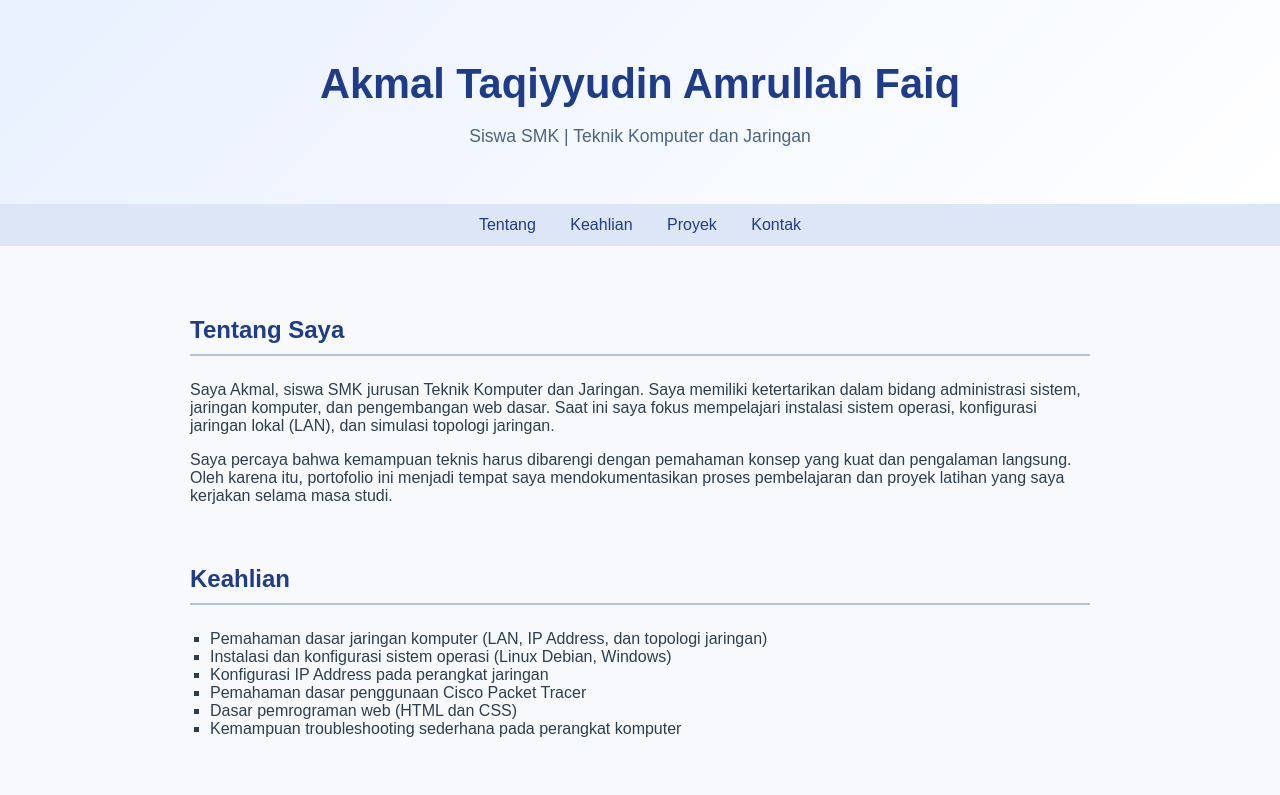
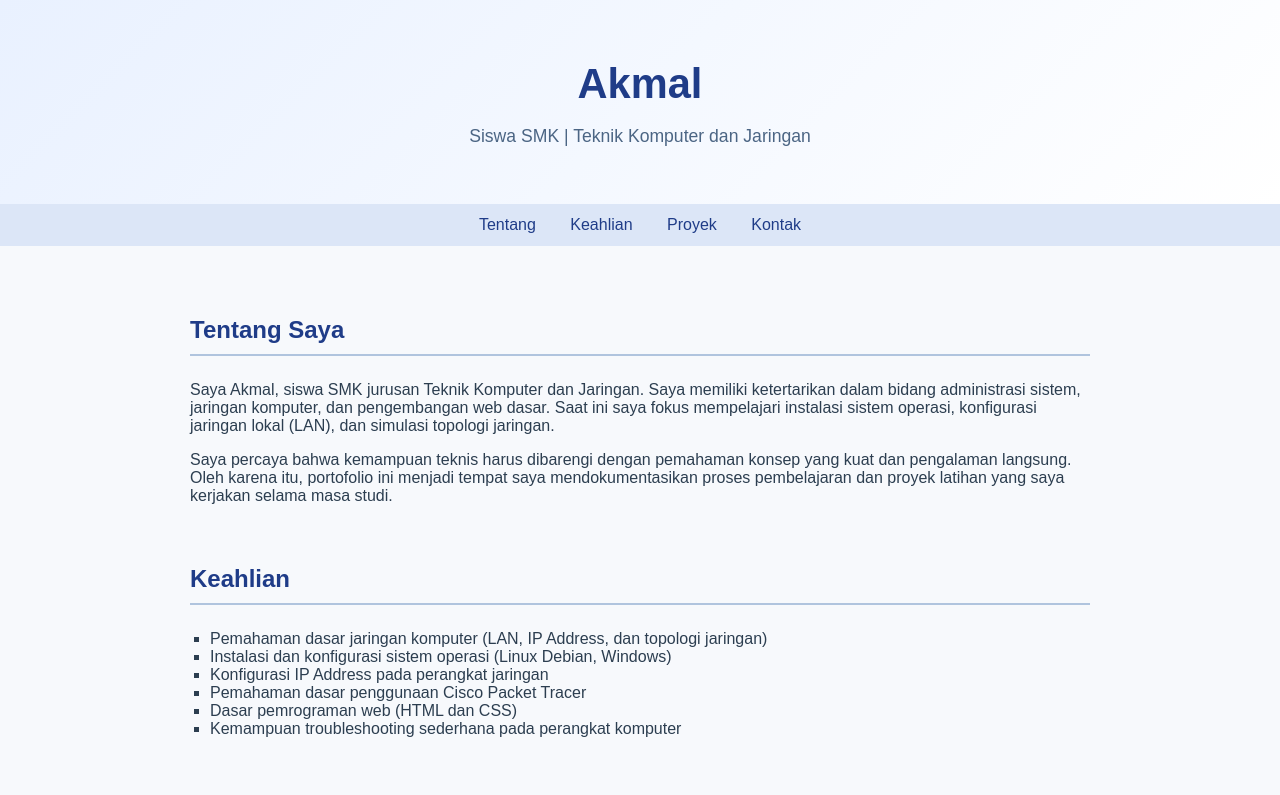
Before and after one commit to akmaltaqiyyamrfaiq-rgb/akmaltaqiyyamrfaiq.github.io, a plain HTML site: page index.html in a window 1280 px wide. Shown: the top 795 px of the page. Drawn offline with Linux system fonts and the light colour scheme.

Commit message:
Shorten header name from full to 'Akmal'

```diff
--- a/index.html
+++ b/index.html
@@ -17,7 +17,7 @@
 </head>
 <body>
   <header>
-    <h1>Akmal Taqiyyudin Amrullah Faiq</h1>
+    <h1>Akmal</h1>
     <p>Siswa SMK | Teknik Komputer dan Jaringan</p>
   </header>
 
```
